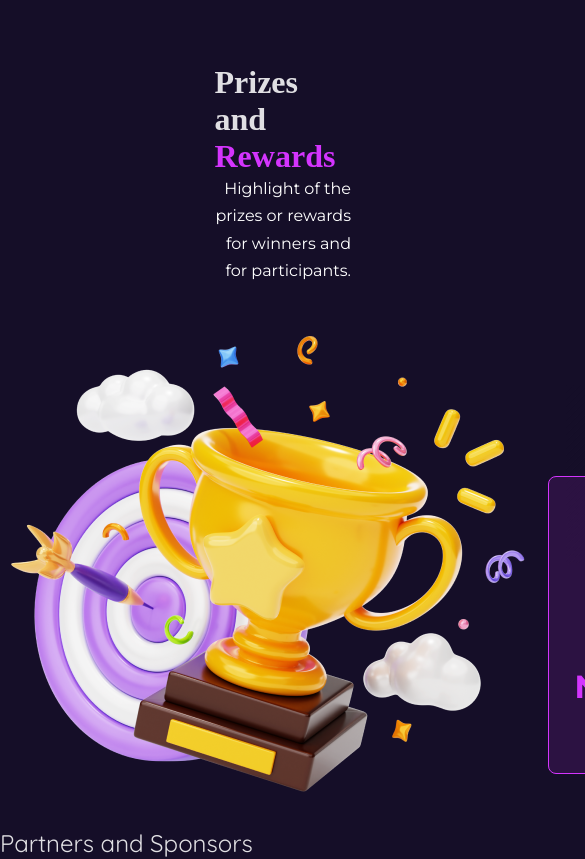
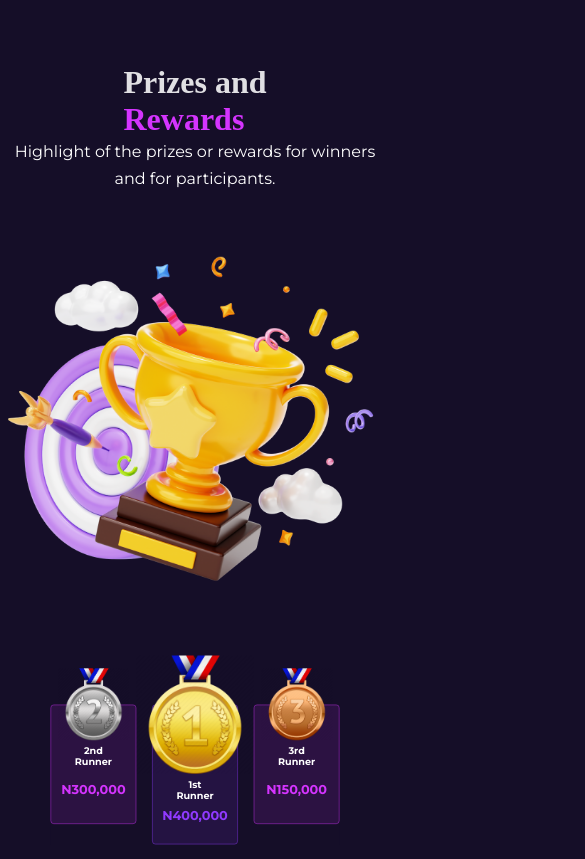
Before and after one commit to ELECTRON11111/getLinked, a React (Vite) app: page / in a window 390 px wide. Shown: the part 5660-6519 px from the top of the page, 585 px wide, since content can reach past the window. Built offline with nearby package versions, Linux system fonts and the light colour scheme; a web font is replaced by a local one.

Commit message:
worked on and ensured responsiveness of Seventh section

```diff
--- a/src/components/HomeContent/SeventhSection/SeventhSection.module.css
+++ b/src/components/HomeContent/SeventhSection/SeventhSection.module.css
@@ -1,6 +1,7 @@
 section {
     display: flex;
     flex-direction: column;
+    margin-bottom: 2rem;
     /* margin-bottom: 195rem; */
 }
 
@@ -44,7 +45,7 @@ section p {
     display: flex;
     justify-content: end;
     align-items: flex-end;
-    text-align: end;
+    text-align: center !important;
 }
 
 .PurpleHeader {
@@ -153,3 +154,43 @@ section p {
 .First .Amount {
     color: #903AFF;
 }
+
+/*
+=======================================================
+GENERAL MEDIA QUERIES
+_______________________________________________________
+*/
+
+
+@media (max-width: 1460px) {
+    .Prizes {
+        /* width: 80vw; */
+        scale: 0.8;
+    }
+
+}
+
+@media (max-width: 1200px) {
+    .CupAndPrizes {
+        flex-direction: column;
+    }
+
+    .Top {
+        width: 100%;
+        margin-bottom: 3rem;
+        margin-left: 0rem;
+        align-items: center;
+        justify-content: center;
+    }
+}
+
+@media (max-width: 600px) {
+    .Cup {
+        width: 100vw;
+    }
+
+    .Prizes {
+        scale: 0.4;
+        margin-top: 1rem;
+    }
+}
```
